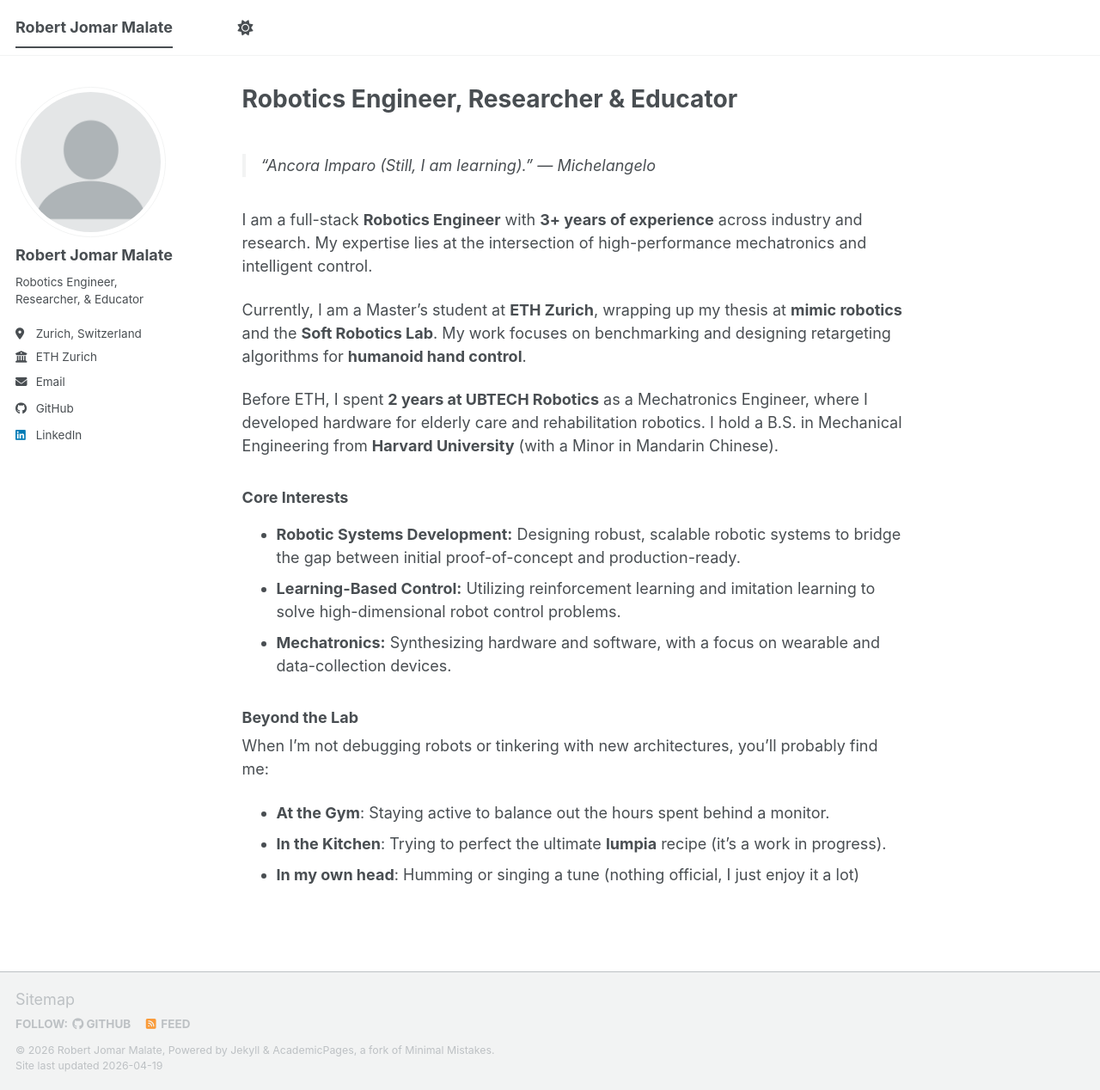
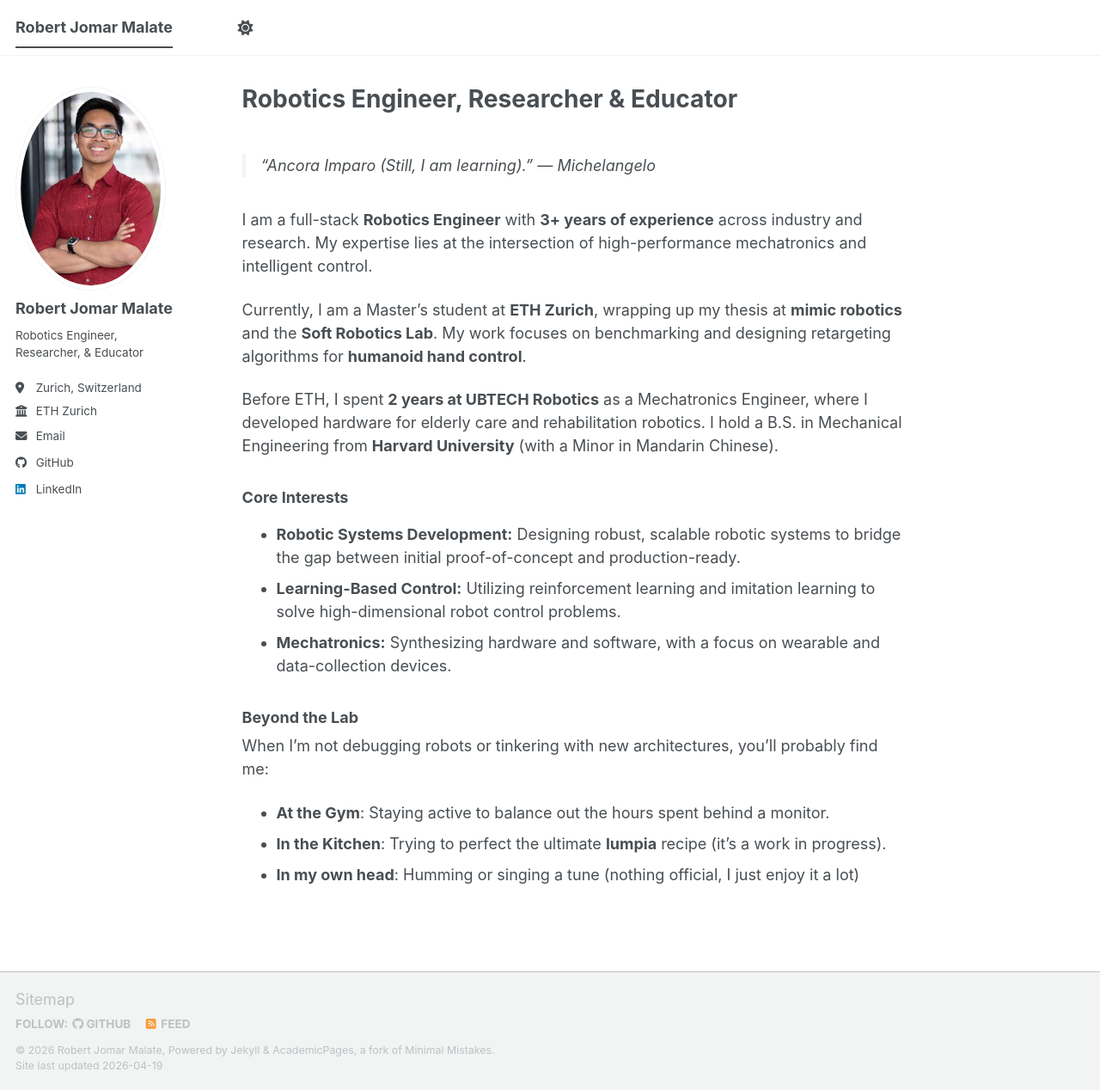
Before and after one commit to RobJMal/robjmal.github.io, a Jekyll site: the page built from _pages/about.md, in a window 1280 px wide and 1268 px high. Shown: the whole window at 86% size. Built offline with Jekyll 4.4.1, drawn with Linux system fonts in a browser that asks for light colours; a script bundle is joined from its source files by our own code; library files that are not in the unit come from our copies.

Commit message:
feat: including profile picture

```diff
--- a/_config.yml
+++ b/_config.yml
@@ -23,7 +23,7 @@
 #               Additional customization can be done by editing /_includes/author-profile.html
 author:
   # Biographic information
-  avatar           : "profile.png"
+  avatar           : "profile-harvard-2021.jpg"
   name             : "Robert Jomar Malate"
   pronouns         : # example: "she/her"
   bio              : "Robotics Engineer, Researcher, & Educator"
```
Also changed, not shown: images/profile-harvard-2021.jpg (added).
